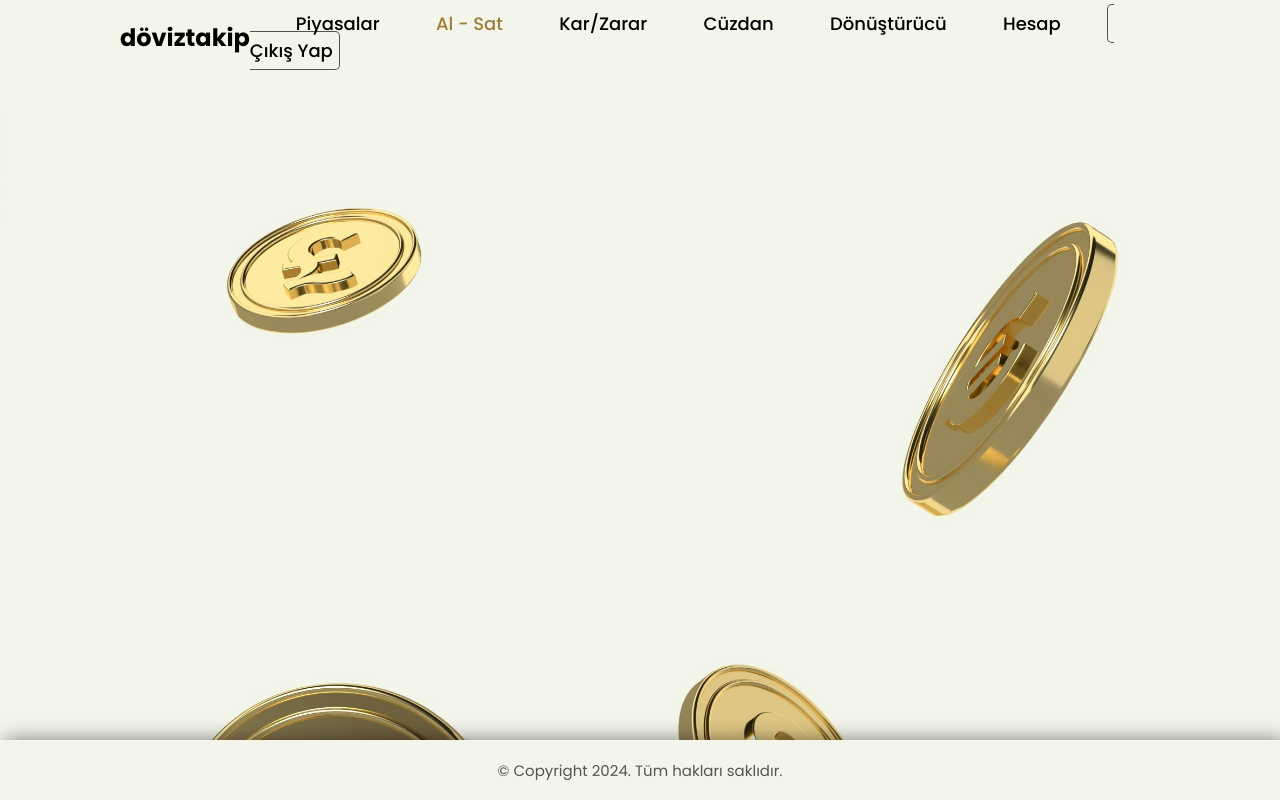
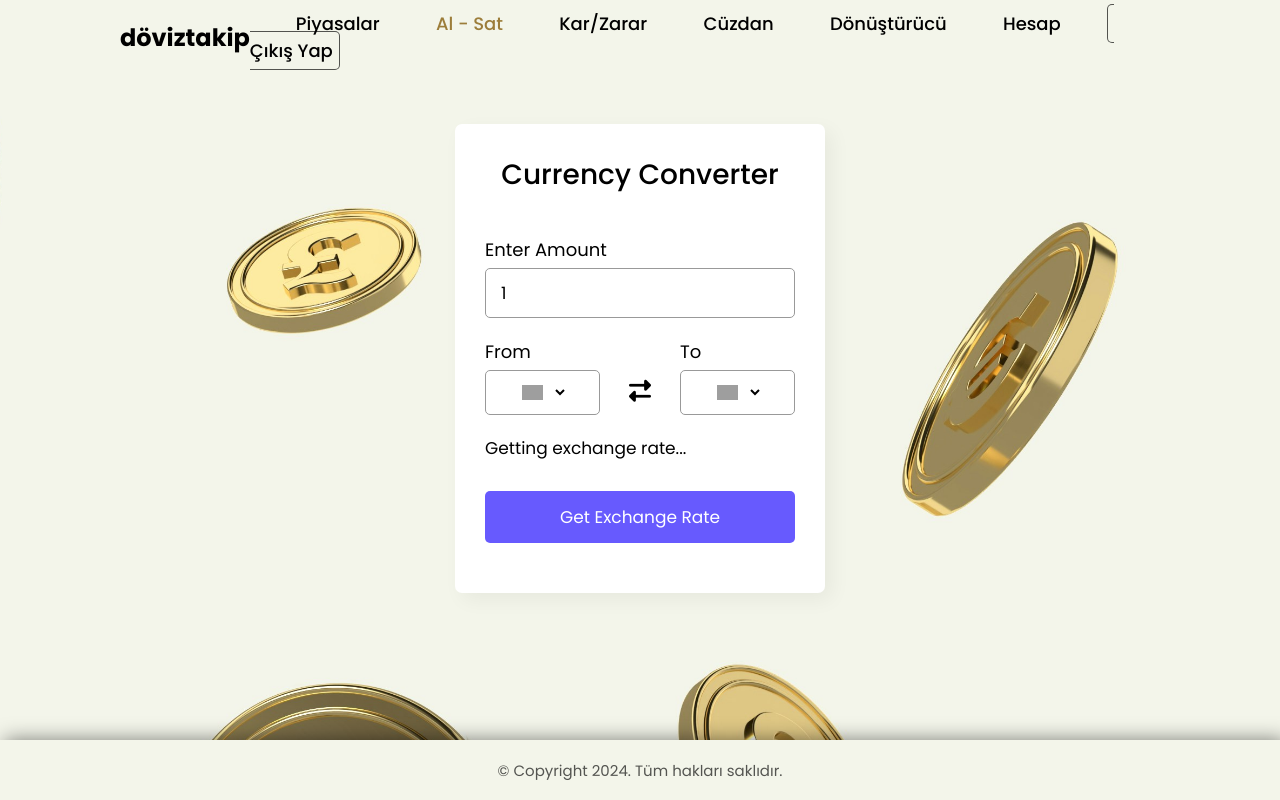
Before and after one commit to tolgab35/Doviz-Otomasyon-Sitesi, a PHP site: page /alsat.html in a window 1280 px wide. Run offline with PHP 8.4, Linux system fonts and the light colour scheme; lists and menus that the app fills with data are empty; grey boxes are pictures that could not be loaded.

Commit message:
add currency converter

```diff
--- a/alsat.html
+++ b/alsat.html
@@ -41,6 +41,39 @@
       </nav>
     </header>
 
+    <div class="wrapper">
+      <header>Currency Converter</header>
+      <form action="#">
+        <div class="amount">
+          <p>Enter Amount</p>
+          <input type="text" value="1" />
+        </div>
+        <div class="drop-list">
+          <div class="from">
+            <p>From</p>
+            <div class="select-box">
+              <img src="https://flagcdn.com/48x36/us.png" alt="flag" />
+              <select>
+                <!-- Options tag are inserted from JavaScript -->
+              </select>
+            </div>
+          </div>
+          <div class="icon"><i class="fas fa-exchange-alt"></i></div>
+          <div class="to">
+            <p>To</p>
+            <div class="select-box">
+              <img src="https://flagcdn.com/48x36/np.png" alt="flag" />
+              <select>
+                <!-- Options tag are inserted from JavaScript -->
+              </select>
+            </div>
+          </div>
+        </div>
+        <div class="exchange-rate">Getting exchange rate...</div>
+        <button>Get Exchange Rate</button>
+      </form>
+    </div>
+
     <footer class="footer">
       <div class="footer-content">
         <p>&copy Copyright 2024. Tüm hakları saklıdır.</p>
--- a/style.css
+++ b/style.css
@@ -316,3 +316,100 @@ body,
   font-weight: 600;
   color: #000000cf;
 }
+
+::selection {
+  color: #fff;
+  background: #675afe;
+}
+.wrapper {
+  width: 370px;
+  padding: 30px;
+  border-radius: 7px;
+  background: #fff;
+  box-shadow: 7px 7px 20px rgba(0, 0, 0, 0.05);
+  margin: auto;
+  margin-top: 50px;
+}
+.wrapper header {
+  font-size: 28px;
+  font-weight: 500;
+  text-align: center;
+}
+.wrapper form {
+  margin: 40px 0 20px 0;
+}
+form :where(input, select, button) {
+  width: 100%;
+  outline: none;
+  border-radius: 5px;
+  border: none;
+}
+.wrapper form p {
+  font-size: 18px;
+  margin-bottom: 5px;
+}
+.wrapper form input {
+  height: 50px;
+  font-size: 17px;
+  padding: 0 15px;
+  border: 1px solid #999;
+}
+.wrapper form input:focus {
+  padding: 0 14px;
+  border: 2px solid #675afe;
+}
+form .drop-list {
+  display: flex;
+  margin-top: 20px;
+  align-items: center;
+  justify-content: space-between;
+}
+.drop-list .select-box {
+  display: flex;
+  width: 115px;
+  height: 45px;
+  align-items: center;
+  border-radius: 5px;
+  justify-content: center;
+  border: 1px solid #999;
+}
+.select-box img {
+  max-width: 21px;
+}
+.select-box select {
+  width: auto;
+  font-size: 16px;
+  background: none;
+  margin: 0 -5px 0 5px;
+}
+.select-box select::-webkit-scrollbar {
+  width: 8px;
+}
+.select-box select::-webkit-scrollbar-track {
+  background: #fff;
+}
+.select-box select::-webkit-scrollbar-thumb {
+  background: #888;
+  border-radius: 8px;
+  border-right: 2px solid #ffffff;
+}
+.drop-list .icon {
+  cursor: pointer;
+  margin-top: 30px;
+  font-size: 22px;
+}
+.wrapper form .exchange-rate {
+  font-size: 17px;
+  margin: 20px 0 30px;
+}
+.wrapper form button {
+  height: 52px;
+  color: #fff;
+  font-size: 17px;
+  cursor: pointer;
+  background: #675afe;
+  transition: 0.3s ease;
+}
+.wrapper form button:hover {
+  background: #4534fe;
+}
```
